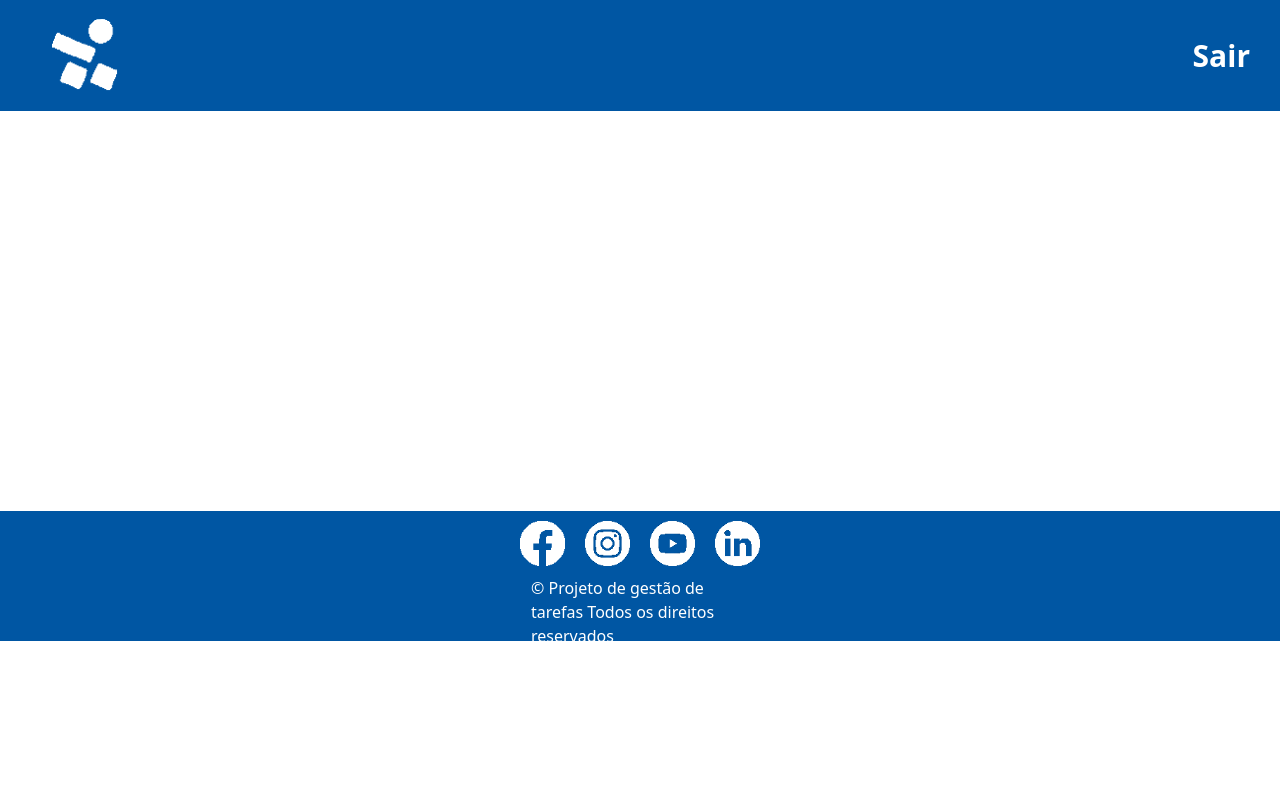
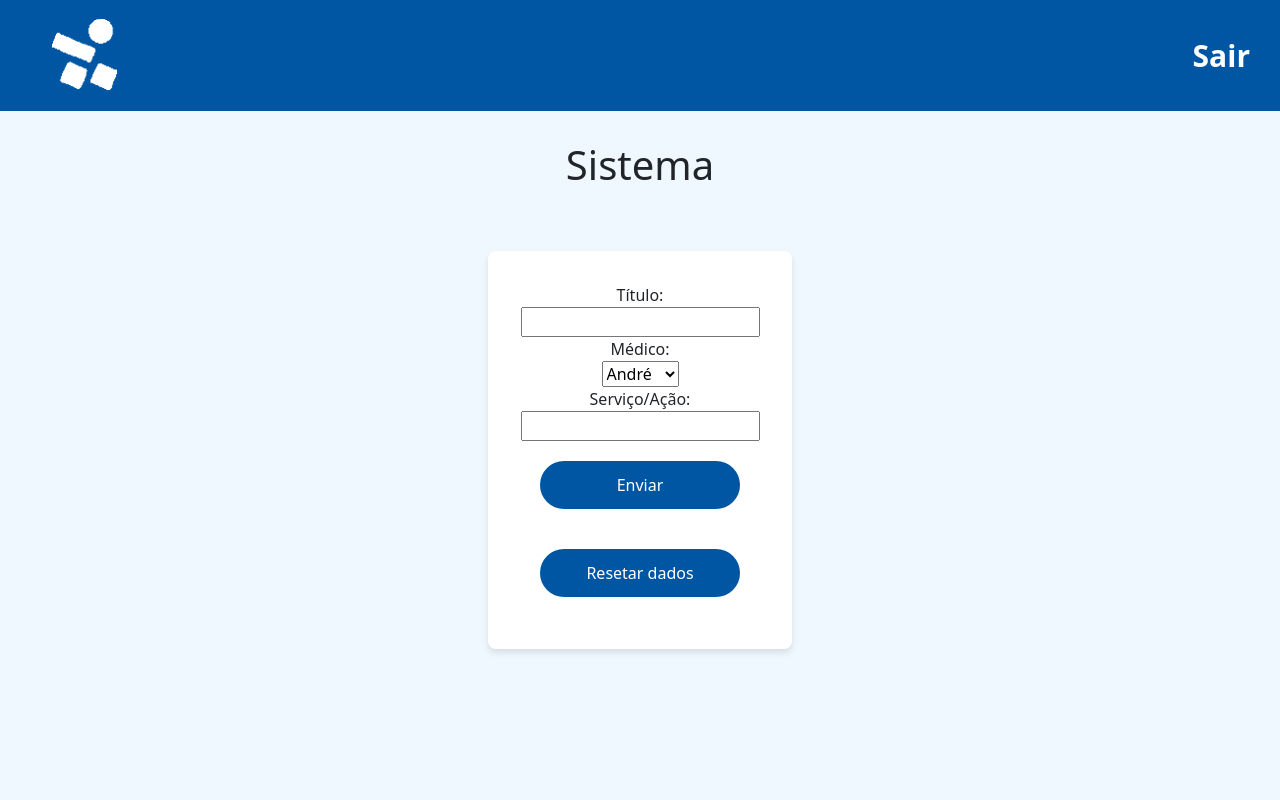
Before and after one commit to EPDM-Corporation/Challenge-Hospital-Sabara-Web-Dev-Front-End, a React (Vite) app: page /system in a window 1280 px wide. Shown: the top 800 px of the page. Built offline with nearby package versions, Linux system fonts and the light colour scheme.

Commit message:
Terminando o design do sistema

```diff
--- a/src/dados.json
+++ b/src/dados.json
@@ -3,12 +3,14 @@
         "name":"andre",
         "displayName":"André Mattos",
         "password":"medico123",
-        "profileImage":"/public/andrepfp.png"
+        "profileImage":"/public/andrepfp.png",
+        "localStorageID":"andre1"
     },
     {
         "name":"nicolas",
         "displayName":"Nicolas Ferreira",
         "password":"medico321",
-        "profileImage":"/public/nicolaspfp.png"
+        "profileImage":"/public/nicolaspfp.png",
+        "localStorageID":"nicolas2"
     }
 ]
--- a/src/routes/System.css
+++ b/src/routes/System.css
@@ -1,3 +1,7 @@
+.systemBody{
+    background-color: #F0F8FF;
+}
+
 #systemExit{
     margin: 30px;
     color: white;
@@ -8,3 +12,37 @@
 #systemExit:hover{
     text-decoration: underline;
 }
+
+.systemSection{
+    display: flex;
+    flex-direction: column;
+    align-items: center;
+}
+
+#systemH2{
+    margin: 30px;
+    font-size: 40px;
+}
+
+.systemForms{
+    align-items: center;
+    max-width: 500px;
+    margin: 2rem auto;
+    background: white;
+    padding: 2rem;
+    border-radius: 8px;
+    box-shadow: 0 4px 6px rgba(0, 0, 0, 0.1);
+}
+
+.systemButton{
+    border-radius: 30px;
+    width: 200px;
+    padding: 0.75rem;
+    background-color: #0056A3;
+    color: white;
+    border:0px;
+    margin: 20px;
+}
+.systemButton:hover{
+    background-color: #003768;
+}
--- a/src/routes/System.jsx
+++ b/src/routes/System.jsx
@@ -6,12 +6,30 @@ import './System.css'
 
 const System = () => {
   return (
-    <div>
+    <div className='systemBody'>
       <header>
         <img src={Logo} id='logo' alt="" />
         <Link to={'/'} id='systemExit'>Sair</Link>
       </header>
+        <section className='systemSection'>
+            <h2 id='systemH2'>Sistema</h2>
+            <form className='systemForms'>
+                <label for="systemTitle">Título:</label>
+                <input type="text" id="systemTitle"></input>
 
+                <label for="systemMedic">Médico:</label>
+                <select id="systemMedic" name="medico">
+                  <option value="andre1">André</option>
+                  <option value="nicolas2">Nicolas</option>
+                </select>
+
+                <label for="systemAction">Serviço/Ação: </label>
+                <input type="text" id="systemAction"></input>
+                <button className='systemButton'>Enviar</button>
+                <button className='systemButton'>Resetar dados</button>
+            </form>
+
+        </section>
         <Footer/>
     </div>
   )
```
